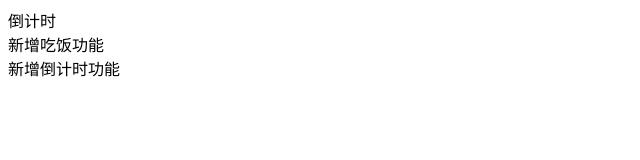
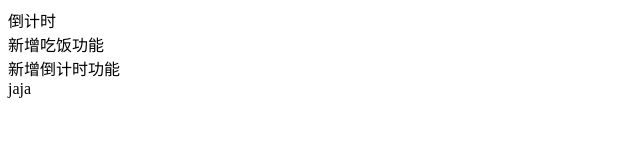
Before and after one commit to xiaoxiannvhaha/box5, a plain HTML site: page index.html in a window 1280 px wide. Shown: the full height of the page, 0-640 px from the left. Drawn offline with Linux system fonts and the light colour scheme.

Commit message:
提交啦我

```diff
--- a/index.html
+++ b/index.html
@@ -10,6 +10,6 @@
 <div>新增吃饭功能</div>
 
 <div>新增倒计时功能</div>
-
+<div>jaja</div>
 </body>
 </html>
```
